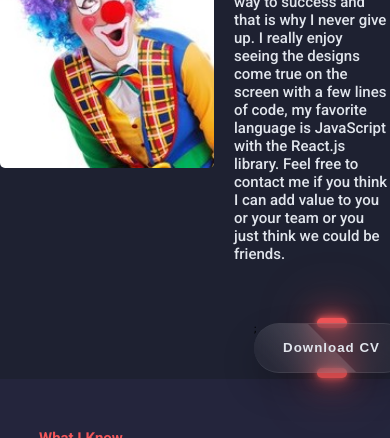
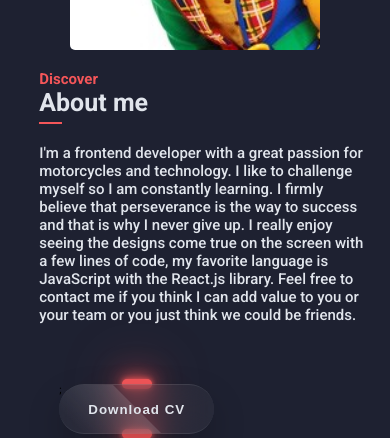
Before and after one commit to renedelcarpio/portfolio, a React (Create React App) app: page / in a window 390 px wide. Shown: the part 1130-1568 px from the top of the page. Built offline with nearby package versions, Linux system fonts and the light colour scheme.

Commit message:
about component with responsive styles

```diff
--- a/src/components/Pages/About/About.scss
+++ b/src/components/Pages/About/About.scss
@@ -7,7 +7,6 @@
   align-items: center;
   margin-top: 94vh;
   width: 100vw;
-  height: 80vh;
 
 }
 
@@ -48,3 +47,16 @@ hr {
   font-size: 1.5rem;
   margin-bottom: 4rem;
 }
+
+@media (max-width: 550px){
+  .about {
+    flex-direction: column;
+    padding-top: 5rem;
+    padding-bottom: 3rem;
+  }
+
+  .about__info {
+    margin-top: 2rem;
+    width: 85%;
+  }
+}
```
